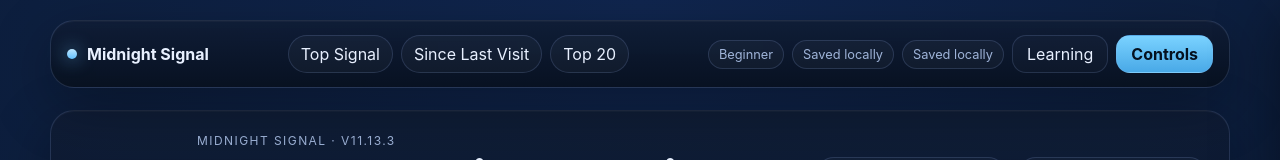
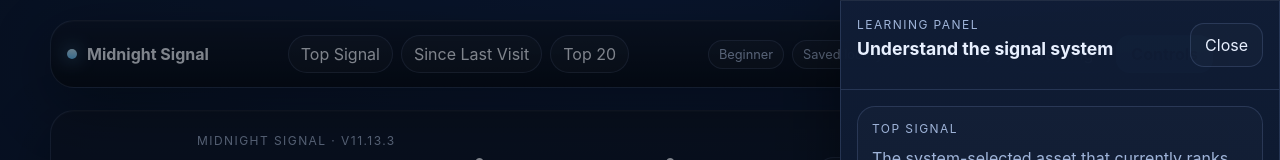
Before and after one commit to ronacle/MidnightSignal, a Next.js app: page / in a window 1280 px wide. Both pictures are taken after a click on the button "Learning". Shown: the top 160 px of the page. Built offline with nearby package versions, Linux system fonts and the light colour scheme; no server answers.

Commit message:
11.20.3
Patched:

components/panels/LearningDrawer.jsx

```diff
--- a/components/panels/LearningDrawer.jsx
+++ b/components/panels/LearningDrawer.jsx
@@ -18,14 +18,18 @@
 ];
 
 export default function LearningDrawer({ open, onClose, state, focusAsset }) {
-  if (!open) return null;
-
   const beginner = (state?.mode || 'Beginner') === 'Beginner';
 
   return (
-    <div className="drawer-backdrop" role="presentation" onClick={onClose}>
-      <aside className="drawer learning-drawer" onClick={(e) => e.stopPropagation()}>
-        <div className="row space-between">
+    <div className={`drawer-root ${open ? 'open' : ''}`} aria-hidden={!open}>
+      <button
+        type="button"
+        className="drawer-backdrop"
+        aria-label="Close learning panel"
+        onClick={onClose}
+      />
+      <aside className="drawer drawer-right learning-drawer" role="dialog" aria-modal="true" aria-label="Learning Panel">
+        <div className="drawer-header">
           <div>
             <div className="eyebrow">Learning Panel</div>
             <h2 className="section-title" style={{ marginTop: 6 }}>Understand the signal system</h2>
@@ -33,6 +37,7 @@
           <button type="button" className="ghost-button" onClick={onClose}>Close</button>
         </div>
 
+        <div className="drawer-content stack">
           {focusAsset ? (
             <div className="list-item stack">
               <div className="eyebrow">Focused asset</div>
@@ -49,6 +54,7 @@
               </div>
             ))}
           </div>
+        </div>
       </aside>
     </div>
   );
```
Lines whose indentation alone changed are shown as unchanged.
